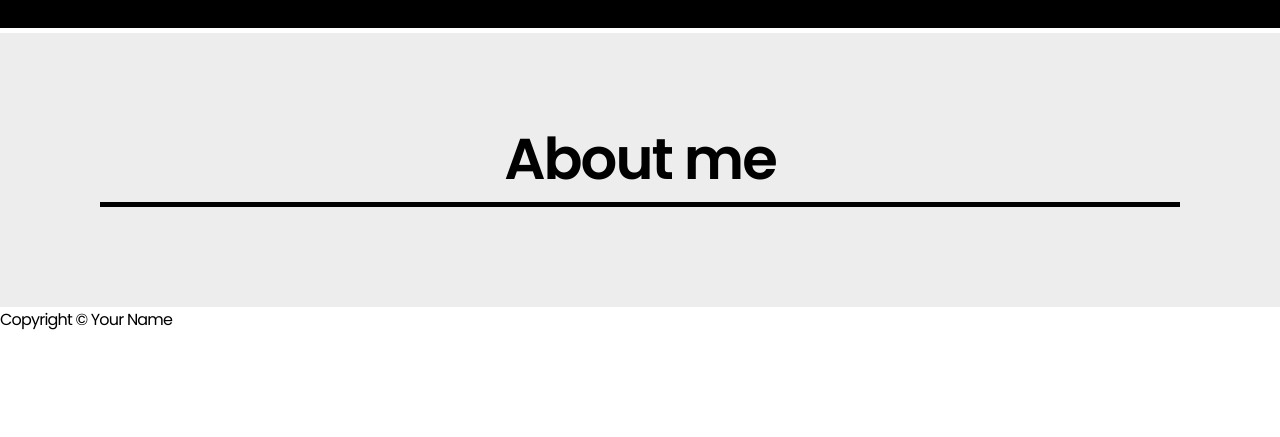
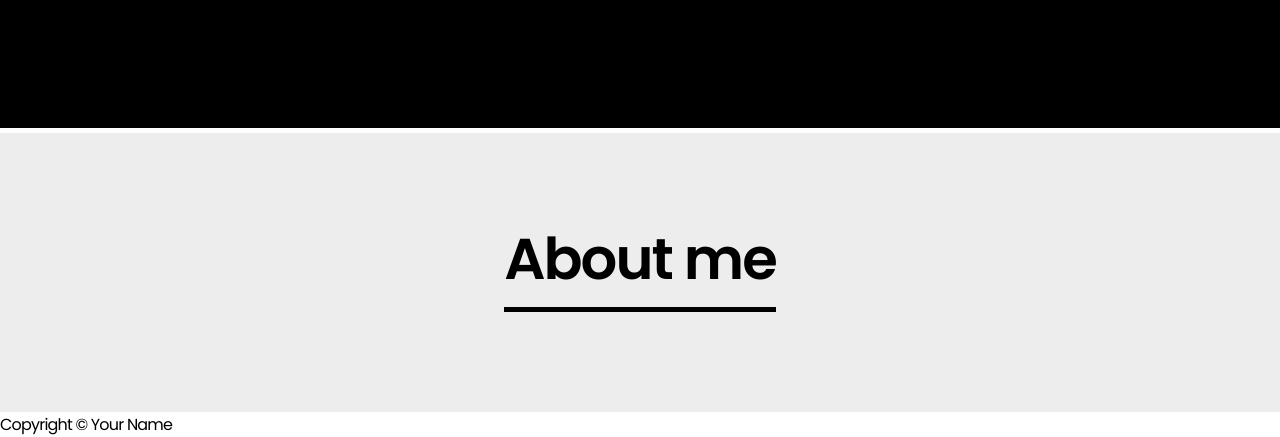
Before and after one commit to isaacnicolas/isaacnicolas.com, a plain HTML site: page index.html in a window 1280 px wide. Shown: the part 617-1054 px from the top of the page. Before the commit the page ends 949 px from the top, so only its background shows below. Drawn offline with Linux system fonts and the light colour scheme.

Commit message:
Increase padding landing

```diff
--- a/style.css
+++ b/style.css
@@ -109,7 +109,7 @@ nav .nav-logo img {
     /* Aligns items vertically in the center */
     justify-content: space-between;
     /* Spreads out the text and image */
-    padding: 100px;
+    padding: 150px;
     /* Add padding as needed */
     background-color: #000000;
     margin-top: 3px;
@@ -169,6 +169,8 @@ nav .nav-logo img {
 .pretty-underline {
     border-bottom: 5px solid #000000;
     /* Blue underline */
-    padding-bottom:15px;
+    padding-bottom:20px;
     /* Adjust space between text and underline */
+    position: relative;
+    display: inline-block;
         }
```
